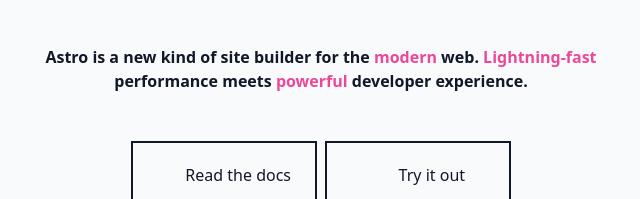
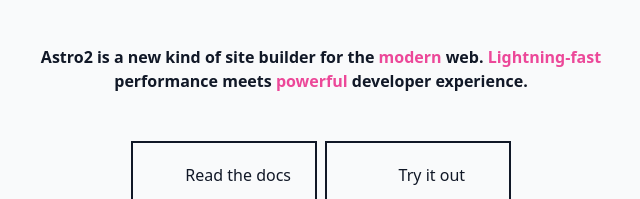
Before and after one commit to kazimakgul/kripto.futbol, an Astro site: page / in a window 1280 px wide. Shown: the part 1099-1298 px from the top of the page, 319-959 px from the left. Built offline with nearby package versions, Linux system fonts and the light colour scheme; Astro itself is replaced by a stand-in of ours; some icons are missing; what tailwindcss-fluid-type would draw is missing.

Commit message:
Revert "first commit"
This reverts commit 832ba5be0f4ad8de4fcac75ddf0a1df60f73bf84.

```diff
--- a/src/components/intro.astro
+++ b/src/components/intro.astro
@@ -6,7 +6,7 @@ import ContentSection from "~/components/content-section.astro";
 <ContentSection title="Just ship less" id="intro">
   <Icon slot="eyebrow" name="logomark" class="h-32" />
   <Fragment slot="lead">
-    Astro is a new kind of site builder for the
+    Astro2 is a new kind of site builder for the
     <span class="text-primary">modern</span> web.
     <span class="text-primary">Lightning-fast</span>
     performance meets <span class="text-primary">powerful</span> developer experience.
```
